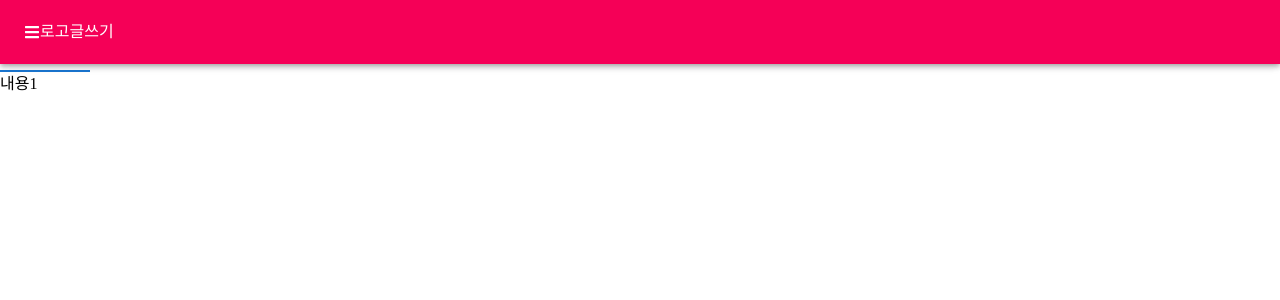
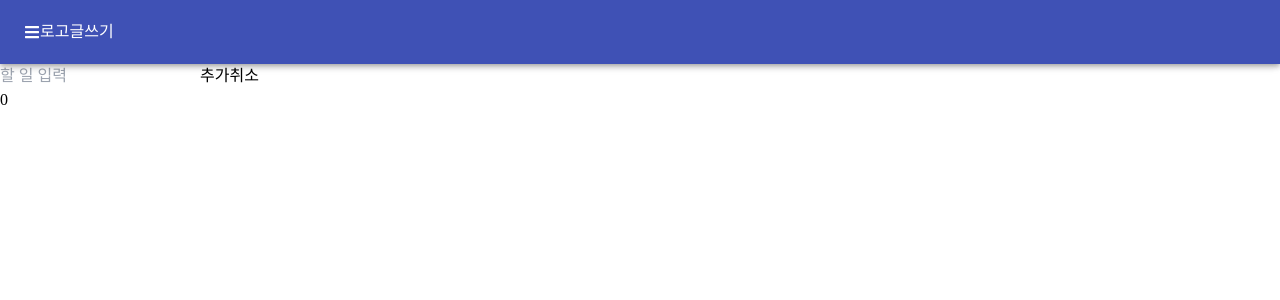
Before and after one commit to Pive0528/24_10_todoapp, a Next.js app: page / in a window 1280 px wide. Shown: the top 300 px of the page. Built offline with nearby package versions, Linux system fonts and the light colour scheme; a web font is replaced by a local one.

Commit message:
TodoList 적용

```diff
--- a/src/app/page.js
+++ b/src/app/page.js
@@ -21,13 +21,151 @@ import { ThemeProvider } from '@emotion/react';
 import { FaBars } from 'react-icons/fa';
 import theme from './theme';
 
+const useTodoStatus = () => {
+  const [todos, setTodos] = React.useState([]);
+  const lastTodoIdRef = React.useRef(0);
+
+  const addTodo = (newTitle) => {
+    const id = ++lastTodoIdRef.current;
+    const newTodo = {
+      id,
+      title: newTitle,
+      regDate: dateToStr(new Date()),
+    };
+    setTodos([...todos, newTodo]);
+  };
+  const removeTodo = (id) => {
+    const newTodos = todos.filter((todo) => todo.id != id);
+    setTodos(newTodos);
+  };
+  const modifyTodo = (id, title) => {
+    const newTodos = todos.map((todo) => (todo.id != id ? todo : { ...todo, title }));
+    setTodos(newTodos);
+  };
+  return {
+    todos,
+    addTodo,
+    removeTodo,
+    modifyTodo,
+  };
+};
+
+const NewTodoForm = ({ todoStatus }) => {
+  const [newTodoTitle, setNewTodoTitle] = useState('');
+  const addTodo = () => {
+    if (newTodoTitle.trim().length == 0) return;
+    const title = newTodoTitle.trim();
+    todoStatusaddTodo(title);
+    setNewTodoTitle('');
+  };
+  return (
+    <>
+      <div className="flex items-center gap-x-3">
+        <input
+          className="input input-bordered"
+          type="text"
+          placeholder="새 할일 입력해"
+          value={newTodoTitle}
+          onChange={(e) => setNewTodoTitle(e.target.value)}
+        />
+        <button className="btn btn-primary" onClick={addTodo}>
+          할 일 추가
+        </button>
+      </div>
+    </>
+  );
+};
+const TodoListItem = ({ todo, todoStatus }) => {
+  const [editMode, setEditMode] = useState(false);
+  const [newTodoTitle, setNewTodoTitle] = useState(todo.title);
+  const readMode = !editMode;
+  const enableEditMode = () => {
+    setEditMode(true);
+  };
+  const removeTodo = () => {
+    todoStatus.removeTodo(todo.id);
+  };
+  const cancleEdit = () => {
+    setEditMode(false);
+    setNewTodoTitle(todo.title);
+  };
+  const commitEdit = () => {
+    if (newTodoTitle.trim().length == 0) return;
+    todoStatus.modifyTodo(todo.id, newTodoTitle.trim());
+    setEditMode(false);
+  };
+  return (
+    <li className="flex items-center gap-x-3 mb-3">
+      <span className="badge badge-accent badge-outline">{todo.id}</span>
+      {readMode ? (
+        <>
+          <span>{todo.title}</span>
+          <button className="btn btn-outline btn-accent" onClick={enableEditMode}>
+            수정
+          </button>
+          <button className="btn btn-accent" onClick={removeTodo}>
+            삭제
+          </button>
+        </>
+      ) : (
+        <>
+          <input
+            className="input input-bordered"
+            type="text"
+            placeholder="할 일 써"
+            value={newTodoTitle}
+            onChange={(e) => setNewTodoTitle(e.target.value)}
+          />
+          <button className="btn btn-accent" onClick={commitEdit}>
+            수정완료
+          </button>
+          <button className="btn btn-accent" onClick={cancleEdit}>
+            수정취소
+          </button>
+        </>
+      )}
+    </li>
+  );
+};
+const TodoList = ({ todoStatus }) => {
+  return (
+    <>
+      {todoStatus.todos.length == 0 ? (
+        <h4>할 일 없음</h4>
+      ) : (
+        <>
+          <h4>할 일 목록</h4>
+          <ul>
+            {todoStatus.todos.map((todo) => (
+              <TodoListItem key={todo.id} todo={todo} todoStatus={todoStatus} />
+            ))}
+          </ul>
+        </>
+      )}
+    </>
+  );
+};
+
 export default function App() {
-  const [tabCurrentIndex, setTabCurrentIndex] = React.useState(0);
+  const todoState = useTodoStatus(); // 커스텀 훅
+
+  const onSubmit = (e) => {
+    e.preventDefault();
+    const form = e.currentTarget;
+    form.title.value = form.title.value.trim();
+    if (form.title.value.length == 0) {
+      alert('할 일 써');
+      form.title.focus();
+      return;
+    }
+    todoState.addTodo(form.title.value);
+    form.title.value = '';
+    form.title.focus();
+  };
 
   return (
     <>
       <ThemeProvider theme={theme}>
-        {/* <AppBar position="static"> */}
         <AppBar position="fixed">
           <Toolbar>
             <div className="tw-flex-1">
@@ -41,21 +179,36 @@ export default function App() {
             <div className="tw-flex-1 tw-flex tw-justify-end">글쓰기</div>
           </Toolbar>
         </AppBar>
-        <section className="tw-h-96 tw-flex tw-items-center tw-justify-center tw-text-[2rem]">
-          section
-        </section>
+        <Toolbar />
+        <form onSubmit={onSubmit}>
+          <input type="text" name="title" autoComplete="off" placeholder="할 일 입력" />
+          <button type="submit">추가</button>
+          <button type="reset">취소</button>
+        </form>
+        {todoState.todos.length}
+        {/* {todoState.todos} */}
       </ThemeProvider>
-
-      <div>
-        <Tabs value={tabCurrentIndex} onChange={(_, newValue) => setTabCurrentIndex(newValue)}>
-          <Tab label="Item 1" />
-          <Tab label="Item 2" />
-          <Tab label="Item 3" />
-        </Tabs>
-        {tabCurrentIndex == 0 && <div>내용1</div>}
-        {tabCurrentIndex == 1 && <div>내용2</div>}
-        {tabCurrentIndex == 2 && <div>내용3</div>}
-      </div>
     </>
   );
 }
+
+// Util
+// 날짜 객체를 인자로 받아서 문장으로 반환해주는 함수 (yyyy-MM-dd hh:mm:ss)
+function dateToStr(d) {
+  const pad = (n) => {
+    return n < 10 ? '0' + n : n;
+  };
+  return (
+    d.getFullYear() +
+    '-' +
+    pad(d.getMonth() + 1) +
+    '-' +
+    pad(d.getDate()) +
+    ' ' +
+    pad(d.getHours()) +
+    ':' +
+    pad(d.getMinutes()) +
+    ':' +
+    pad(d.getSeconds())
+  );
+}
--- a/src/app/theme.js
+++ b/src/app/theme.js
@@ -5,7 +5,7 @@ const theme = createTheme({
   palette: {
     type: 'light',
     primary: {
-      main: '#f50057',
+      main: '#3f51b5',
     },
     secondary: {
       main: '#f50057',
```
